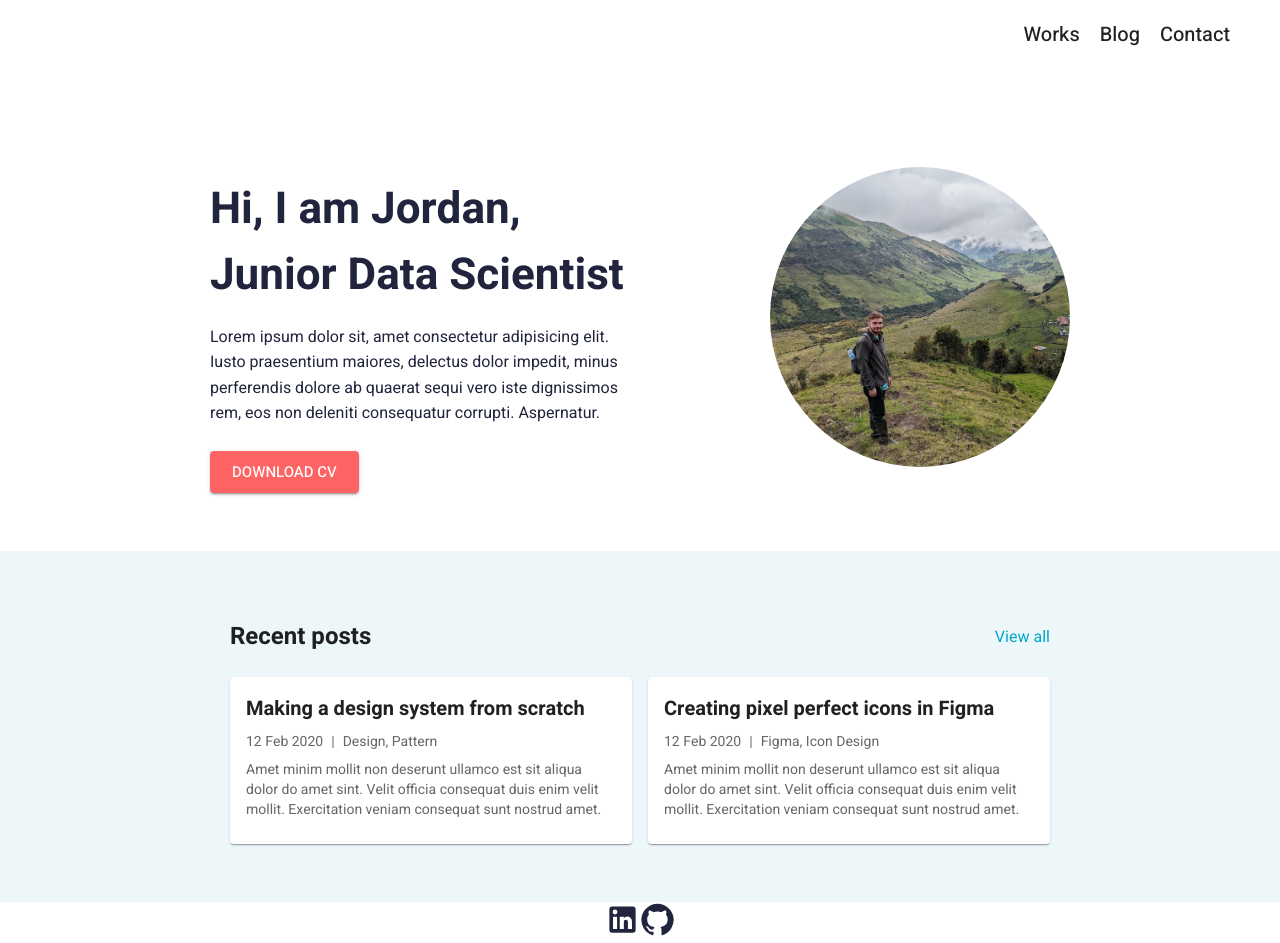
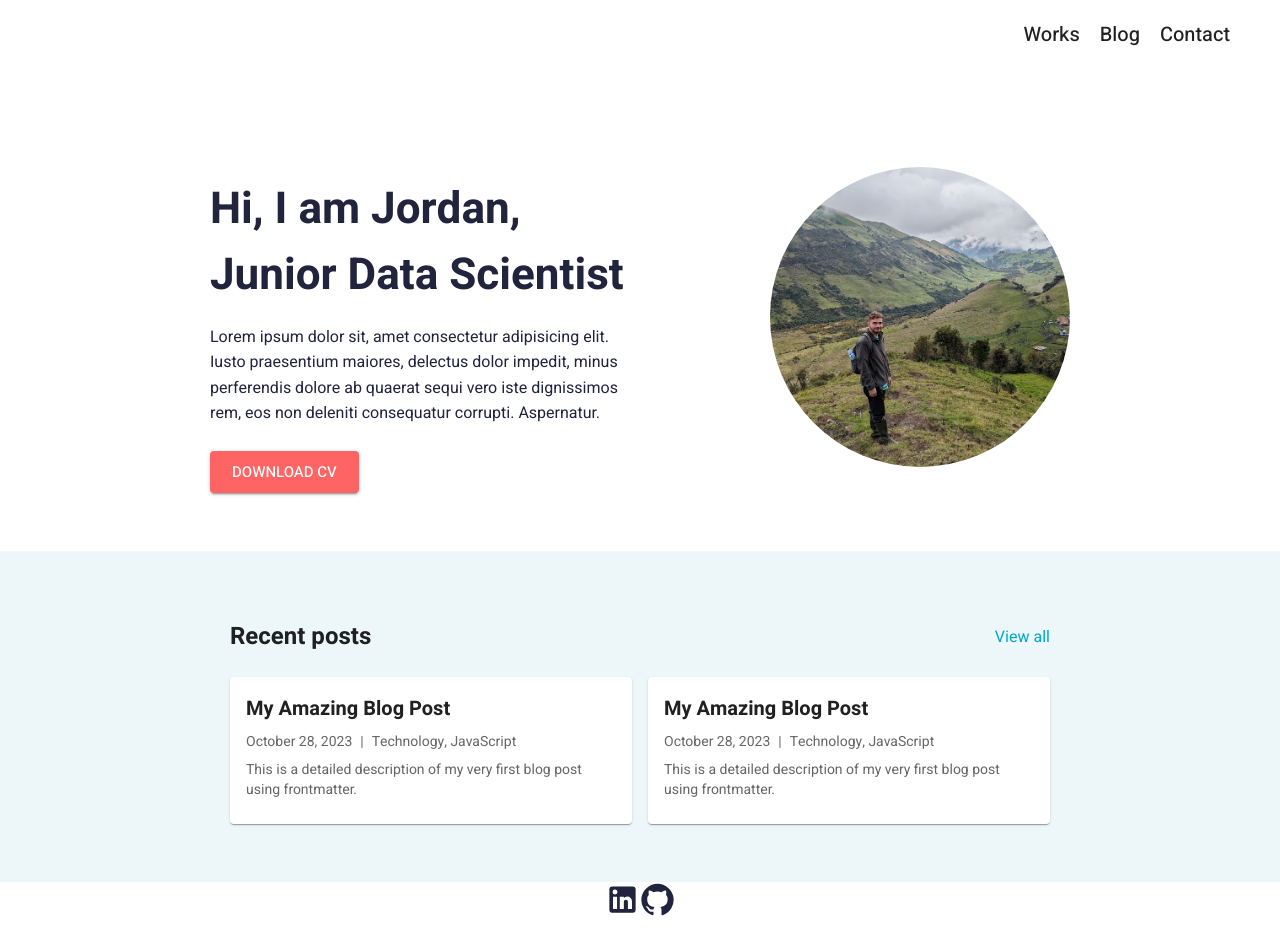
Before and after one commit to jordansp99/portfolio, a React (Vite) app: page / in a window 1280 px wide. Shown: the top 943 px of the page. Built offline with nearby package versions, Linux system fonts and the light colour scheme.

Commit message:
blog posts are now dyanmic md files

```diff
--- /dev/null
+++ b/posts/post1 copy.md
@@ -0,0 +1,13 @@
+---
+title: My Amazing Blog Post
+date: 2023-10-28
+category: Technology, JavaScript
+description: This is a detailed description of my very first blog post using frontmatter.
+---
+
+# The Actual Content of My Post
+
+This is where the main content of my blog post goes.  I can use Markdown formatting here.  For example, I can use **bold text** or create lists:
+
+* Item 1
+* Item 2
--- /dev/null
+++ b/posts/post1.md
@@ -0,0 +1,13 @@
+---
+title: My Amazing Blog Post
+date: 2023-10-28
+category: Technology, JavaScript
+description: This is a detailed description of my very first blog post using frontmatter.
+---
+
+# The Actual Content of My Post
+
+This is where the main content of my blog post goes.  I can use Markdown formatting here.  For example, I can use **bold text** or create lists:
+
+* Item 1
+* Item 2
--- a/src/Postcard.jsx
+++ b/src/Postcard.jsx
@@ -1,17 +1,35 @@
 import React from 'react';
 import { Card, CardContent, Typography, Stack } from '@mui/material';
+import moment from 'moment'; // For date formatting (install: npm install moment)
 
 function PostCard({ title, date, category, description }) {
+  // 1. Format the date:
+  const formattedDate = moment(date).format('MMMM DD, YYYY'); // Example format
+
+  // OR, if you don't want to use moment:
+  // const formattedDate = new Date(date).toLocaleDateString('en-US', {
+  //   year: 'numeric',
+  //   month: 'long',
+  //   day: 'numeric',
+  // });
+
+
   return (
-    <Card sx={{ flex: 1, backgroundColor:"background.default" }}>
+    <Card sx={{ flex: 1, backgroundColor: "background.default" }}>
       <CardContent>
         <Typography variant="h6" fontWeight="bold" gutterBottom>
           {title}
         </Typography>
-        <Stack direction="row" spacing={1} alignItems="center"  mb={1}>
-            <Typography variant="body2" color="text.secondary">{date}</Typography>
-            <Typography variant="body2" color="text.secondary"> | </Typography>
-            <Typography variant="body2" color="text.secondary">{category}</Typography>
+        <Stack direction="row" spacing={1} alignItems="center" mb={1}>
+          <Typography variant="body2" color="text.secondary">
+            {formattedDate} {/* Use the formatted date here */}
+          </Typography>
+          <Typography variant="body2" color="text.secondary">
+            |
+          </Typography>
+          <Typography variant="body2" color="text.secondary">
+            {category}
+          </Typography>
         </Stack>
         <Typography variant="body2" color="text.secondary">
           {description}
--- a/src/RecentPosts.jsx
+++ b/src/RecentPosts.jsx
@@ -1,26 +1,29 @@
 import React from 'react';
-import { Box, Typography,  Link } from '@mui/material';
+import { Box, Typography, Link } from '@mui/material';
 import PostCard from './Postcard.jsx';
+import frontMatter from 'front-matter'; // Make sure you have this installed: npm install front-matter
+
+// Import all Markdown files using import.meta.glob
+const postModules = import.meta.glob('../posts/*.md', {
+  query: '?raw',
+  import: 'default',
+  eager: true, // Important for Vite - loads modules at build time
+});
+
+// Process the Markdown files and create the posts array
+const posts = Object.entries(postModules).map(([path, content]) => {
+  const slug = path.split('/').pop().replace('.md', '');
+  const { attributes, body } = frontMatter(content);
+  return {
+    slug,
+    ...attributes,
+    content: body, // If you need the Markdown content later
+    image: attributes.image || null,
+  };
+}).sort((a, b) => new Date(b.date) - new Date(a.date)); // Sort by date (newest first)
+
 
 function RecentPosts() {
-  const posts = [
-    {
-      id: 1,
-      title: 'Making a design system from scratch',
-      date: '12 Feb 2020',
-      category: 'Design, Pattern',
-      description:
-        'Amet minim mollit non deserunt ullamco est sit aliqua dolor do amet sint. Velit officia consequat duis enim velit mollit. Exercitation veniam consequat sunt nostrud amet.',
-    },
-    {
-      id: 2,
-      title: 'Creating pixel perfect icons in Figma',
-      date: '12 Feb 2020',
-      category: 'Figma, Icon Design',
-      description:
-        'Amet minim mollit non deserunt ullamco est sit aliqua dolor do amet sint. Velit officia consequat duis enim velit mollit. Exercitation veniam consequat sunt nostrud amet.',
-    },
-  ];
 
   return (
     <Box
@@ -28,30 +31,33 @@ function RecentPosts() {
         display: 'flex',
         flexDirection: 'column',
         alignItems: 'center',
-            backgroundColor: 'background.paper', // Example
+        backgroundColor: 'background.paper',
       }}
     >
-        <Box sx={{
-        maxWidth: '860px', // Set the maximum width of the box
-        padding:'70px 20px 58px',
-      }}>
-        {/* Header */}
+      <Box
+        sx={{
+          maxWidth: '860px',
+          padding: '70px 20px 58px',
+        }}
+      >
         <Box display="flex" justifyContent="space-between" alignItems="center" mb={3}>
           <Typography variant="h5" fontWeight="bold">
             Recent posts
           </Typography>
-           <Link underline="hover" color="secondary">View all</Link>
+          <Link underline="hover" color="secondary">
+            View all
+          </Link>
         </Box>
 
-            {/* Post Cards Container */}
-            <Box display="flex" gap={2}>
+        <Box display="flex" flexWrap="wrap" gap={2}>
           {posts.map((post) => (
             <PostCard
-                key={post.id}
+              key={post.slug}
               title={post.title}
               date={post.date}
               category={post.category}
               description={post.description}
+              image={post.image} // Pass the image to PostCard
             />
           ))}
         </Box>
```
Also changed, not shown: package.json (+6 -1 lines), 1 other file (tests, documents, lock files or other folders). Lines whose indentation alone changed are shown as unchanged.
